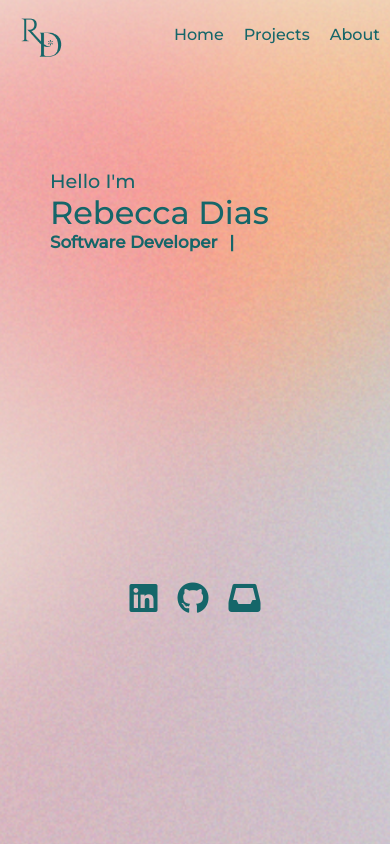
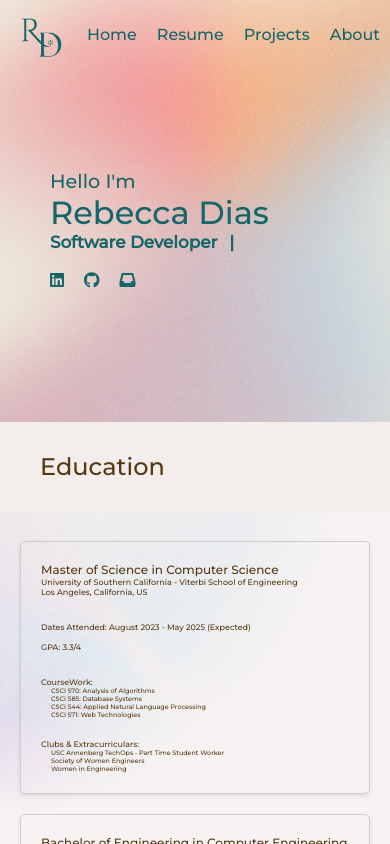
Before and after one commit to rebeccadias/portfolio, a React (Create React App) app: page / in a window 390 px wide. Built offline with nearby package versions, Linux system fonts and the light colour scheme.

Commit message:
resume section

```diff
--- a/src/App.css
+++ b/src/App.css
@@ -40,3 +40,8 @@ body {
   font-size: 1.5em; /* Adjust the size as needed */
   color: #563913;
 }
+@media (max-width: 768px) {
+  .main_container {
+    min-height: 50vh; /* Use min-height to cover the full viewport height */
+  }
+}
--- a/src/Components/Education/Education.css
+++ b/src/Components/Education/Education.css
@@ -60,6 +60,7 @@
   .education-block {
     width: 100%; /* Each block takes up the full width of the container */
     margin: 10px 0; /* Adds space above and below each block, removes space on the sides */
+    font-size: 0.5em;
   }
 
   .div-dates-gpa {
--- a/src/Components/Intro/Intro.css
+++ b/src/Components/Intro/Intro.css
@@ -15,6 +15,7 @@
 .div-name {
   font-size: 6em;
   font-weight: 500;
+  /* padding-left: ; */
 }
 .div-title {
   font-size: 1em;
@@ -63,39 +64,39 @@
 /* SocialLinks.css */
 
 .div-sociallinks {
-  position: fixed;
-  top: 55%; /* Center vertically */
-  right: 0; /* Align to the right */
-  transform: translateY(-50%); /* Adjust for exact centering */
-  padding: 0 20px; /* Right padding for some space from the edge */
+  padding-left: 190px;
+  padding-top: 20px;
 }
 
 .div-sociallinks a i {
   text-decoration: none; /* Removes underline */
-  display: block; /* Stack icons vertically */
-  margin-bottom: 2.5em; /* Space between icons */
+
+  margin-bottom: 3em; /* Space between icons */
   color: #156669;
-  font-size: 2em; /* Adjust icon size as needed */
+  font-size: 2.5em; /* Adjust icon size as needed */
 }
 
 .div-sociallinks a {
   text-decoration: none; /* Removes underline */
-  margin-bottom: 2em; /* Space between icons */
+  margin-bottom: 3em; /* Space between icons */
   padding: 10px; /* Add right margin to each link */
 }
 
-/* Media query for smaller screens */
-@media (max-width: 400px) {
+.div-sociallinks a i:hover {
+  font-size: 4em;
+  color: #869e9f;
+}
+
+@media (max-width: 768px) {
   .div-sociallinks {
-    position: fixed;
-    bottom: 0; /* Align at the bottom of the viewport */
-    right: 50%; /* Center horizontally */
-    transform: translateX(50%); /* Adjust for exact centering horizontally */
-    display: flex; /* Use flexbox for layout */
+    padding-left: 40px;
+    padding-top: 20px;
+  }
 
-    align-items: center; /* Center items vertically within the flex container */
+  .div-sociallinks a i {
+    font-size: 1em;
   }
-  div-sociallinks a {
-    padding: 10px; /* Add right margin to each link */
+  .div-sociallinks a {
+    margin-bottom: 1.5em; /* Space between icons */
   }
 }
--- a/src/Components/Intro/Intro.js
+++ b/src/Components/Intro/Intro.js
@@ -16,6 +16,7 @@ const Intro = () => {
           <TypingAnimation />
         </div>
       </div>
+
       <div className="div-sociallinks">
         {/* Link to LinkedIn profile */}
         <a
--- a/src/Components/Navbar/Navbar.js
+++ b/src/Components/Navbar/Navbar.js
@@ -15,6 +15,11 @@ const Navbar = () => {
             <a href="/">Home</a>
           </li>
           <li>
+            <a href="https://drive.google.com/file/d/1M4FPidRp4EvC4WggFBYyag-8PdswkkBe/view?usp=sharing">
+              Resume
+            </a>
+          </li>
+          <li>
             <a href="/">Projects</a>
           </li>
           <li>
```
